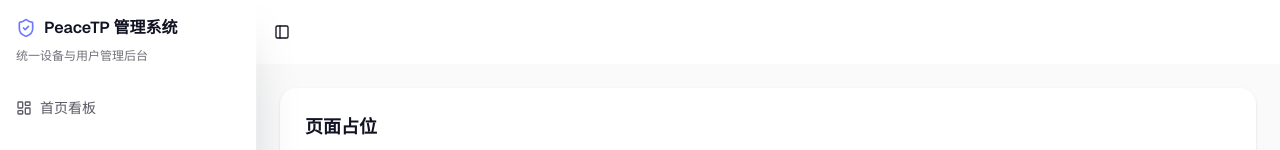
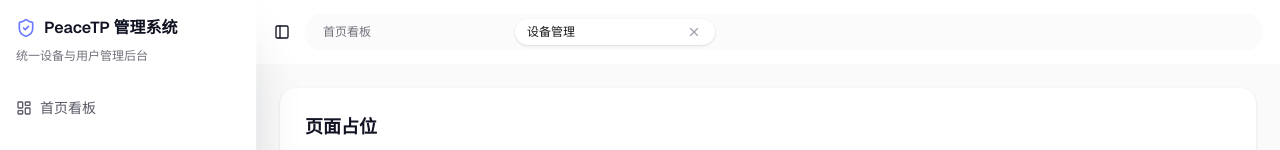
Before and after one commit to linghualive/peacetp-frontend, a Next.js app: page /system/device in a window 1280 px wide. Shown: the top 150 px of the page. Built offline with nearby package versions, Linux system fonts and the light colour scheme.

Commit message:
✨优化tab功能

```diff
--- a/app/components/AGENTS.md
+++ b/app/components/AGENTS.md
@@ -1,6 +1,7 @@
 ## 目录与职责
 - `app-sidebar.tsx`：系统左侧导航与用户信息卡，封装折叠/子菜单逻辑、登出流程以及菜单 profile 骨架。
 - `system-page-shell.tsx`：右侧主内容的统一壳组件，内置 Header、背景、loading skeleton，并接受 `isLoading`/`children`。
+- `workspace-tabs.tsx`：系统顶部可关闭标签栏，支持路由联动、最多 8 个动态标签及本地持久化。
 - `ui/`：shadcn/ui 基础组件的薄封装，保持统一样式与按需导出；详见 `app/components/ui/AGENTS.md`。
 
 ## 使用约定
--- a/app/components/system-page-shell.tsx
+++ b/app/components/system-page-shell.tsx
@@ -9,6 +9,7 @@ import {
   SidebarTrigger,
 } from "./ui/sidebar";
 import { AppSidebar } from "./app-sidebar";
+import { WorkspaceTabs } from "./workspace-tabs";
 
 type SystemPageShellProps = {
   title: string;
@@ -31,6 +32,7 @@ export function SystemPageShell({
       <SidebarInset>
         <header className="flex h-[var(--header-height)] shrink-0 items-center gap-2 border-b bg-white px-4">
           <SidebarTrigger className="-ml-1" />
+          <WorkspaceTabs currentPath={path} currentTitle={title} />
         </header>
         <div className="flex flex-1 flex-col gap-6 bg-zinc-50 p-6">
           <section
--- /dev/null
+++ b/app/components/workspace-tabs.tsx
@@ -0,0 +1,198 @@
+"use client";
+
+import { useEffect, useState, type MouseEvent } from "react";
+import { useRouter } from "next/navigation";
+import { X } from "lucide-react";
+
+import { cn } from "../lib/utils";
+
+type WorkspaceTab = {
+  title: string;
+  path: string;
+  removable: boolean;
+};
+
+type WorkspaceTabsProps = {
+  currentPath: string;
+  currentTitle: string;
+  className?: string;
+};
+
+const STORAGE_KEY = "peacetp-workspace-tabs";
+const MAX_DYNAMIC_TABS = 8;
+
+const HOME_TAB: WorkspaceTab = {
+  title: "首页看板",
+  path: "/system/main",
+  removable: false,
+};
+
+const deriveTitleFromPath = (path: string) => {
+  if (!path) return "未命名页面";
+  const segments = path
+    .split("/")
+    .filter(Boolean)
+    .slice(-2);
+  return segments
+    .map((segment) =>
+      segment
+        .split("-")
+        .map((piece) => piece.charAt(0).toUpperCase() + piece.slice(1))
+        .join(" "),
+    )
+    .join(" / ");
+};
+
+const sanitizeTabs = (tabs: WorkspaceTab[]): WorkspaceTab[] => {
+  const unique = new Map<string, WorkspaceTab>();
+
+  tabs.forEach((tab) => {
+    if (!tab.path) return;
+    if (tab.path === HOME_TAB.path) return;
+    if (unique.has(tab.path)) return;
+    unique.set(tab.path, {
+      title: tab.title?.trim() || deriveTitleFromPath(tab.path),
+      path: tab.path,
+      removable: true,
+    });
+  });
+
+  const limited = Array.from(unique.values()).slice(-MAX_DYNAMIC_TABS);
+  return [HOME_TAB, ...limited];
+};
+
+const readStoredTabs = (): WorkspaceTab[] => {
+  if (typeof window === "undefined") return [HOME_TAB];
+  try {
+    const stored = window.localStorage.getItem(STORAGE_KEY);
+    if (!stored) return [HOME_TAB];
+    const parsed = JSON.parse(stored) as WorkspaceTab[];
+    return sanitizeTabs(parsed);
+  } catch {
+    return [HOME_TAB];
+  }
+};
+
+const upsertTab = (
+  tabs: WorkspaceTab[],
+  target: WorkspaceTab,
+): WorkspaceTab[] => {
+  const safeTabs = sanitizeTabs(tabs);
+  const normalizedTitle =
+    target.title?.trim() || deriveTitleFromPath(target.path);
+
+  if (target.path === HOME_TAB.path) {
+    return [HOME_TAB, ...safeTabs.slice(1)];
+  }
+
+  const existingIndex = safeTabs.findIndex((tab) => tab.path === target.path);
+
+  if (existingIndex !== -1) {
+    return safeTabs.map((tab, index) =>
+      index === existingIndex
+        ? { ...tab, title: normalizedTitle, removable: true }
+        : tab,
+    );
+  }
+
+  const dynamic = safeTabs.slice(1);
+  const nextDynamic = [...dynamic, { ...target, title: normalizedTitle, removable: true }];
+
+  while (nextDynamic.length > MAX_DYNAMIC_TABS) {
+    nextDynamic.shift();
+  }
+
+  return [HOME_TAB, ...nextDynamic];
+};
+
+export function WorkspaceTabs({
+  currentPath,
+  currentTitle,
+  className,
+}: WorkspaceTabsProps) {
+  const router = useRouter();
+  const currentTab: WorkspaceTab = {
+    title: currentTitle,
+    path: currentPath,
+    removable: currentPath !== HOME_TAB.path,
+  };
+
+  const [tabs, setTabs] = useState<WorkspaceTab[]>(() =>
+    upsertTab([HOME_TAB], currentTab),
+  );
+  const [isHydrated, setIsHydrated] = useState(false);
+
+  useEffect(() => {
+    if (typeof window === "undefined") return;
+    setTabs((prev) => {
+      const merged = upsertTab(readStoredTabs(), currentTab);
+      if (JSON.stringify(merged) === JSON.stringify(prev)) return prev;
+      return merged;
+    });
+    setIsHydrated(true);
+  }, [currentPath, currentTitle]);
+
+  useEffect(() => {
+    if (!isHydrated || typeof window === "undefined") return;
+    window.localStorage.setItem(STORAGE_KEY, JSON.stringify(tabs));
+  }, [tabs, isHydrated]);
+
+  const handleSelect = (path: string) => {
+    if (!path || path === currentPath) return;
+    router.push(path);
+  };
+
+  const handleClose = (event: MouseEvent, path: string) => {
+    event.stopPropagation();
+    if (path === HOME_TAB.path) return;
+
+    setTabs((prev) => {
+      const safeTabs = sanitizeTabs(prev);
+      const filtered = safeTabs.filter((tab) => tab.path !== path);
+      const normalized = sanitizeTabs(filtered);
+      const fallbackTab = normalized[normalized.length - 1] ?? HOME_TAB;
+
+      if (path === currentPath && fallbackTab.path !== currentPath) {
+        setTimeout(() => router.push(fallbackTab.path), 0);
+      }
+
+      return normalized;
+    });
+  };
+
+  return (
+    <div className={cn("flex flex-1", className)}>
+      <div className="flex w-full items-center gap-1 rounded-full border border-zinc-200/80 bg-zinc-50/80 px-1.5 py-1 shadow-[0_10px_40px_-30px_rgba(15,23,42,0.8)]">
+        {tabs.map((tab) => {
+          const isActive = tab.path === currentPath;
+          return (
+            <button
+              key={tab.path}
+              type="button"
+              onClick={() => handleSelect(tab.path)}
+              className={cn(
+                "group flex flex-1 basis-0 items-center gap-1 rounded-full px-3 py-1 text-xs font-medium transition-colors",
+                "min-w-0 max-w-[200px]",
+                isActive
+                  ? "bg-white text-zinc-900 shadow-sm"
+                  : "text-zinc-500 hover:text-zinc-900",
+              )}
+            >
+              <span className="flex-1 truncate text-left">{tab.title}</span>
+              {tab.removable && (
+                <span
+                  role="button"
+                  aria-label="关闭标签"
+                  onClick={(event) => handleClose(event, tab.path)}
+                  className="rounded-full p-0.5 text-zinc-400 transition hover:bg-zinc-100 hover:text-zinc-600"
+                >
+                  <X className="size-3.5" />
+                </span>
+              )}
+            </button>
+          );
+        })}
+      </div>
+    </div>
+  );
+}
--- a/app/system/main/page.tsx
+++ b/app/system/main/page.tsx
@@ -4,6 +4,7 @@ import { useEffect, useState } from "react";
 import { Activity, BellRing, Layers3 } from "lucide-react";
 
 import { AppSidebar } from "../../components/app-sidebar";
+import { WorkspaceTabs } from "../../components/workspace-tabs";
 import { Skeleton } from "../../components/ui/skeleton";
 import {
   SidebarInset,
@@ -28,6 +29,9 @@ const overviewCards = [
     icon: Layers3,
   },
 ];
+
+const SYSTEM_MAIN_TITLE = "首页看板";
+const SYSTEM_MAIN_PATH = "/system/main";
 
 export default function SystemMainPage() {
   const [overviewData, setOverviewData] = useState<typeof overviewCards | null>(null);
@@ -62,6 +66,10 @@ export default function SystemMainPage() {
       <SidebarInset>
         <header className="flex h-[var(--header-height)] shrink-0 items-center gap-2 border-b bg-white px-4">
           <SidebarTrigger className="-ml-1" />
+          <WorkspaceTabs
+            currentPath={SYSTEM_MAIN_PATH}
+            currentTitle={SYSTEM_MAIN_TITLE}
+          />
         </header>
         <div className="flex flex-1 flex-col gap-6 bg-zinc-50 p-6">
           <section
```
